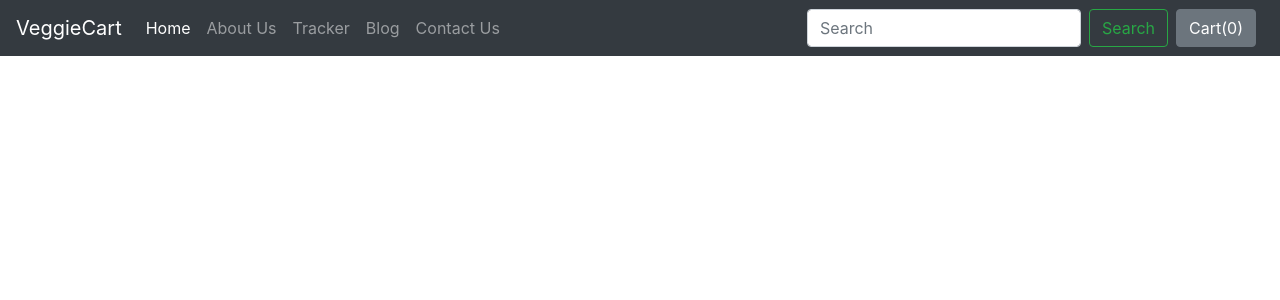
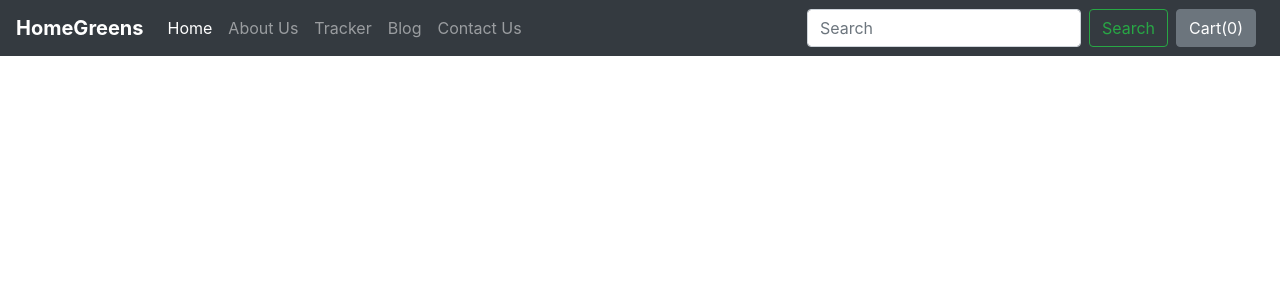
Before and after one commit to ankeshkr/veggiecart10, a Django app: template shop/templates/shop/basic.html in a window 1280 px wide. Shown: the top 300 px of the page. Run offline with Django 3.2, Linux system fonts and the light colour scheme; the template is opened without the code that fills it, so the values that code supplies are empty; some libraries are stand-ins or nearby versions.

Commit message:
Update basic.html

```diff
--- a/shop/templates/shop/basic.html
+++ b/shop/templates/shop/basic.html
@@ -16,7 +16,7 @@
   <body>
 
     <nav class="navbar navbar-expand-lg navbar-dark bg-dark">
-  <a class="navbar-brand" href="/shop">VeggieCart</a>
+      <a class="navbar-brand" href="/shop"><b>HomeGreens</b></a>
   <button class="navbar-toggler" type="button" data-toggle="collapse" data-target="#navbarSupportedContent" aria-controls="navbarSupportedContent" aria-expanded="false" aria-label="Toggle navigation">
     <span class="navbar-toggler-icon"></span>
   </button>
```
